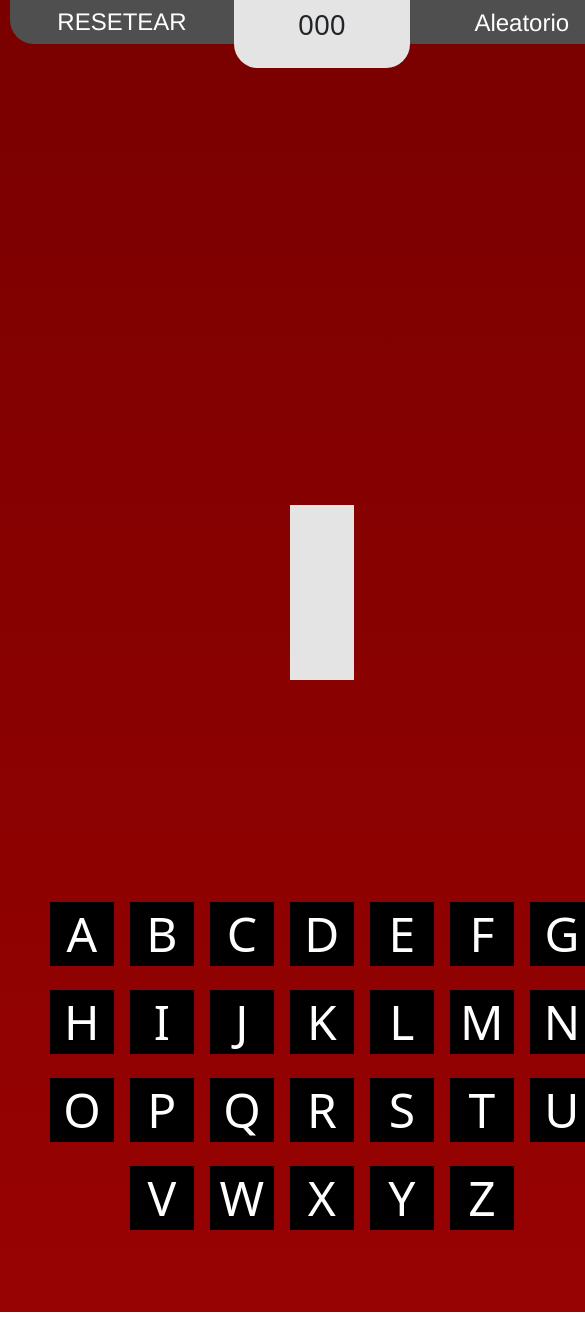
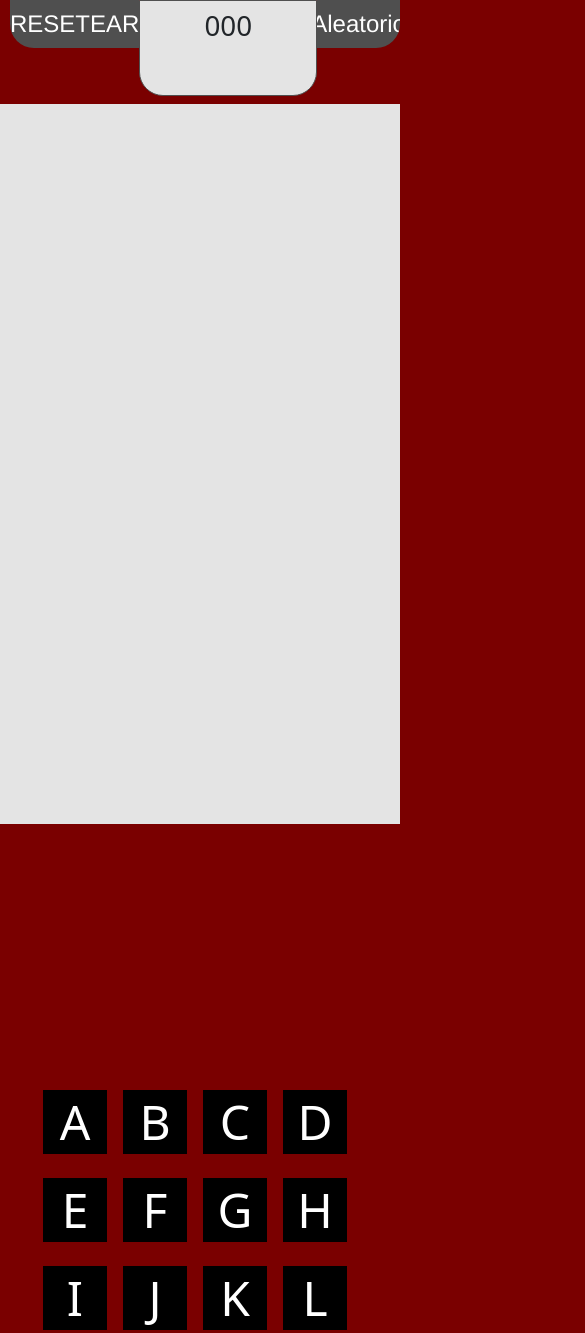
Before and after one commit to FedeBacelar/AhorcadoJs, a website: page index.html in a window 390 px wide. Shown: the top 1333 px of the page, 585 px wide, since content can reach past the window. Before the commit the page ends 1312 px from the top, so only its background shows below. Drawn offline with nearby package versions, Linux system fonts and the light colour scheme; some packages are replaced by stand-ins of ours; a script that the page names is missing.

Commit message:
Actualizacion responsive

```diff
--- a/SCSS/index.scss
+++ b/SCSS/index.scss
@@ -1,4 +1,4 @@
-@import "misc/Normalize";
+@import "misc/Global";
 @import "misc/Animation";
 
 @import "partials/Header";
--- /dev/null
+++ b/SCSS/misc/_Global.scss
@@ -0,0 +1,41 @@
+/*  NORMALICE   */
+
+::-webkit-scrollbar{
+    display: none;
+}
+
+*{
+    margin: 0;
+    padding: 0;
+    box-sizing: border-box;
+}
+
+
+body{
+    background-color: #7A0000;
+    padding: 0px 10px 10px 10px;
+    width: 100%;
+}
+
+header{
+    display: inline-block;
+    position: fixed;
+}
+
+/*  Grid    */
+.Contenedor{
+    width: 100%;
+    display: flex;
+    flex-direction: column;
+
+}
+
+.ContenedorOutput{
+    margin-top: 5rem;
+    display: flex;
+    flex-direction: row;
+    gap: 2rem;
+    justify-content: center;
+    align-items: center;
+
+}
--- a/SCSS/misc/_Normalize.scss
+++ /dev/null
@@ -1,26 +0,0 @@
-/*  NORMALICE   */
-
-*{
-    margin: 0;
-    padding: 0;
-    box-sizing: border-box;
-}
-
-
-body{
-    background: linear-gradient(180deg, #7A0000 0%, #980202 100%, #980202 100%);
-    padding: 0px 10px 10px 10px;
-    height: 100vh;
-    width: 100vw;
-}
-
-/*  Grid    */
-
-.Grid{
-    display: grid;
-    grid-template-areas: "HEADER HEADER HEADER"
-                         "DIBUJO PALABRA PALABRA"
-                         "INPUT INPUT INPUT";
-
-
-}
--- a/SCSS/misc/_Responsive.scss
+++ b/SCSS/misc/_Responsive.scss
@@ -1,63 +1,47 @@
-//Quiebre en 1360 width
-//Min-heigth: 800
-
-@media screen and(max-width: 1360px) {
-    .Grid{
-        grid-template-areas:
-        "HEADER HEADER HEADER"
-        "DIBUJO DIBUJO DIBUJO"
-        "PALABRA PALABRA PALABRA"
-        "INPUT INPUT INPUT";
-        grid-template-rows: 82px 420px 400px 225px;
+@media screen and (max-width: 1160px){
+    body{
+        height: 100%;
+    }
+    .Contenedor{
         height: auto;
     }
-    .Output{
-        &--Dibujo{
-            width: 100%;
-            height: 400px;
-            background: none;
-            &-articleImg{
-                img{
-                    width: 400px;
-                    height: 400px;
-                }
+    .ContenedorOutput{
+        flex-direction: column;
+    }
+    .Output--Palabra{
+        width: 80%;
+        height: 27.5rem;
+        &__Texto{
+            width: 80%;
+            &__Avisos{
+                max-height: 12.5rem;
+                min-width: 25rem;
             }
         }
-        &--Palabra{
-            height: 400px;
-            width:100%;
-            &__Texto{
-                margin-top: 0px;
-                &__Avisos{
-                    height: 175px;
-                    width: 800px;
-                    margin-top: 0px;
+    }
+    .Output--Dibujo{
+        height: 45rem;
+        width: 80%;
+        min-width: 25.6rem;
+    }
+}
+
+@media screen and(max-width: 920px) {
+    .Output--Palabra{
+        min-height:13.125rem;
+        height: 13.125rem;
+        width: 100%;
+
+        &__Texto{
+            &__Avisos{
+                display: none;
+            }
+            width: 100%;
+            &__Palabra{
+                &__Caracter{
+                    width: 3rem;
                 }
             }
         }
     }
-
-    .Input{
-        &__Letras{
-            height: auto;
-            width: auto;
-        }
-    }
-
 }
-
-@media screen and(max-width:920px){
-    .Output{
-        &--Palabra{
-            &__Texto{
-                &__Avisos{
-                    width: 100%;
-                }
-            }
-        }
-    }
-    .Grid{
-        grid-template-rows: 82px 420px 400px 400px;
-    }
-
-}
--- a/SCSS/partials/_Header.scss
+++ b/SCSS/partials/_Header.scss
@@ -7,7 +7,9 @@
     flex-direction: row;
     background: rgba(255, 255, 255, 0);
     width: 100%;
-    height: 8vh;
+    height: 6rem;
+
+    z-index: 1;
     &__Reset{
         &:hover{
             transition: 0.3s;
@@ -27,9 +29,10 @@
         border-color: black;
         align-items: center;
         justify-content: center;
-        height: 65%;
+        height: 3rem;
     }
     &__Marcador{
+        border: rgb(79, 79, 79) solid 0.5px;
         background: #E4E4E4;
         display: inline-block;
         box-sizing: content-box;
@@ -50,7 +53,7 @@
             align-items: center;
             justify-content: center;
             margin: auto 0px;
-            height: 46.8px;
+            height: 3rem;
         }
         &:hover{
             height: 10.5rem;
@@ -87,7 +90,7 @@
         background-color: rgb(79, 79, 79);
         width: 14rem;
         border-radius: 0rem 0rem 1.5rem 0rem;
-        height: 65%;
+        height: 3rem;
 
 
     }
--- a/SCSS/partials/_Input.scss
+++ b/SCSS/partials/_Input.scss
@@ -6,7 +6,10 @@
         margin: 0rem 2rem;
         gap: 1rem;
         justify-content: center;
+        align-items: center;
         max-width: 64rem;
+        min-height: 12.5rem;
+        height: 12.5rem;
         &__Letra{
             &:hover{
                 transform: scale(1.1);
@@ -23,10 +26,9 @@
             align-items: center;
         }
     }
-    grid-area: INPUT;
     background: rgba(255, 255, 255, 0);
     display: flex;
     justify-content: center;
-    height: 22.25vh;
     width: 100%;
+
 }
--- a/SCSS/partials/_Output-Ahorcado.scss
+++ b/SCSS/partials/_Output-Ahorcado.scss
@@ -7,11 +7,15 @@
     }
 }
 .Output--Dibujo{
-    grid-area: DIBUJO;
     display: flex;
     justify-content: center;
     align-items: center;
-    min-width: 38rem;
+    min-height: 32rem;
+    max-height: 45rem;
+    max-width: 50rem;
+    width: 50%;
     height: calc(66.75vh - 1rem);
     background: #E4E4E4;
+    margin-bottom: 1.5rem;
+    margin-top: 1.5rem;
 }
--- a/SCSS/partials/_Output-Palabra.scss
+++ b/SCSS/partials/_Output-Palabra.scss
@@ -1,6 +1,9 @@
 /*  Output Palabra  */
 
 .Output--Palabra{
+    min-height: 32rem;
+    max-height: 45rem;
+    width: 50%;
     &__Texto{
         &__Avisos{
             display: flex;
@@ -12,8 +15,9 @@
             width: 100%;
             align-self: center;
             height: 100%;
-            margin: 2rem;
+            margin: 2rem 0rem;
             line-height: 3rem;
+
 
         }
         &__Palabra{
@@ -45,8 +49,9 @@
             display: flex;
             flex-direction: row;
             margin: 3rem 0rem;
-            height: 75.2px;
+            height: 5rem;
 
         }
+        margin: 1rem 0rem;
     }
 }
--- a/SCSS/partials/_Output.scss
+++ b/SCSS/partials/_Output.scss
@@ -1,7 +1,6 @@
 
 /*  OUTPUT  */
 .Output--Palabra{
-    grid-area: PALABRA;
     height: calc(66.75vh - 1rem);
     background: rgba(255, 255, 255, 0);
     display: flex;
--- a/index.html
+++ b/index.html
@@ -4,11 +4,12 @@
     <meta charset="UTF-8">
     <meta http-equiv="X-UA-Compatible" content="IE=edge">
     <meta name="viewport" content="width=device-width, initial-scale=1.0">
+    <meta name="viewport" content="width=device-width, initial-scale=1">
     <link href="https://cdn.jsdelivr.net/npm/bootstrap@5.2.0/dist/css/bootstrap.min.css" rel="stylesheet" integrity="sha384-gH2yIJqKdNHPEq0n4Mqa/HGKIhSkIHeL5AyhkYV8i59U5AR6csBvApHHNl/vI1Bx" crossorigin="anonymous">
     <link rel="stylesheet" type="text/css" href="CSS/Index.css">
     <title>AHORCADO</title>
 </head>
-<body class="Grid">
+<body>
 
     <header class="Header">
 
@@ -24,20 +25,23 @@
             </ul>
         </div>
     </header>
-
-    <section class="Output--Dibujo">
+    <div class="Contenedor">
+        <section class="ContenedorOutput">
+            <div class="Output--Dibujo">
                 <article class="Output--Dibujo-articleImg">
 
                 </article>
-    </section>
+            </div>
 
-    <section class="Output--Palabra"><!--Display flex-column para poner avisos sobre palabra-->
+            <div class="Output--Palabra"><!--Display flex-column para poner avisos sobre palabra-->
                 <article class="Output--Palabra__Texto">
                     <p class="Output--Palabra__Texto__Avisos"></p>
                     <div class="Output--Palabra__Texto__Palabra"><!--Display flex-row con spam 0 para dar un efecto de continuidad-->
 
                     </div>
                 </article>
+            </div>
+
         </section>
 
         <section class="Input">
@@ -71,6 +75,7 @@
 
             </article>
         </section>
+    </div>
 
 </body>
 <!--Bootstrap-->
--- a/js/main.js
+++ b/js/main.js
@@ -122,7 +122,7 @@ function mostrarMensaje(mensaje, partida){
     const Mensaje = {
         bienvenido : "Bienvenido! inicialmente tienes " + partida.vidasRestantes() + " VIDAS\n" + "------------------------------------------------------------\n" + "Haga click sobre las letras para comenzar el turno" + "\n------------------------------------------------------------",
         seguirPartida : "Bienvenido! tienes " + partida.vidasRestantes() + " VIDAS\n" + "------------------------------------------------------------\n" + "Haga click sobre las letras para seguir con el turno" + "\n------------------------------------------------------------",
-        acerto : "ACERTASTE\n------------------------------------------------------------\n" + "La letra '" + partida.ultimoIngreso.toUpperCase() + "' estaba en la palabra: " + partida.palabraOculta + "\n------------------------------------------------------------",
+        acerto : "ACERTASTE\n------------------------------------------------------------\n" + "La letra '" + partida.ultimoIngreso.toUpperCase() + "' estaba en la palabra" + "\n------------------------------------------------------------",
         fallo : "FALLASTE... " + partida.vidasRestantes() + " VIDAS RESTANTES\n" + "------------------------------------------------------------\n" + "La letra '" + partida.ultimoIngreso.toUpperCase() + "' no estaba en la palabra" + "\n------------------------------------------------------------",
         gano : "GANASTE\n------------------------------------------------------------\n" + "La palabra era: '" + partida.palabraAdivinar + "'.\n------------------------------------------------------------",
         perdio : "PERDISTE\n------------------------------------------------------------\n" + "La palabra era: '" + partida.palabraAdivinar + "'. Suerte para la proxima!\n------------------------------------------------------------",
@@ -138,10 +138,10 @@ function actualizaImagen(vidasRestantes){
 }
 
 function mostrarEfecto(){
-    const pantalla = document.querySelector("body");
-    pantalla.className = ("Grid perderVida")
+    const pantalla = document.querySelector(".ContenedorOutput");
+    pantalla.className = ("ContenedorOutput perderVida")
     setTimeout(() => {
-        pantalla.className = ("Grid");
+        pantalla.className = ("ContenedorOutput");
     }, 300)
 }
 
```
Also changed, not shown: CSS/Index.css. Lines whose indentation alone changed are shown as unchanged.
